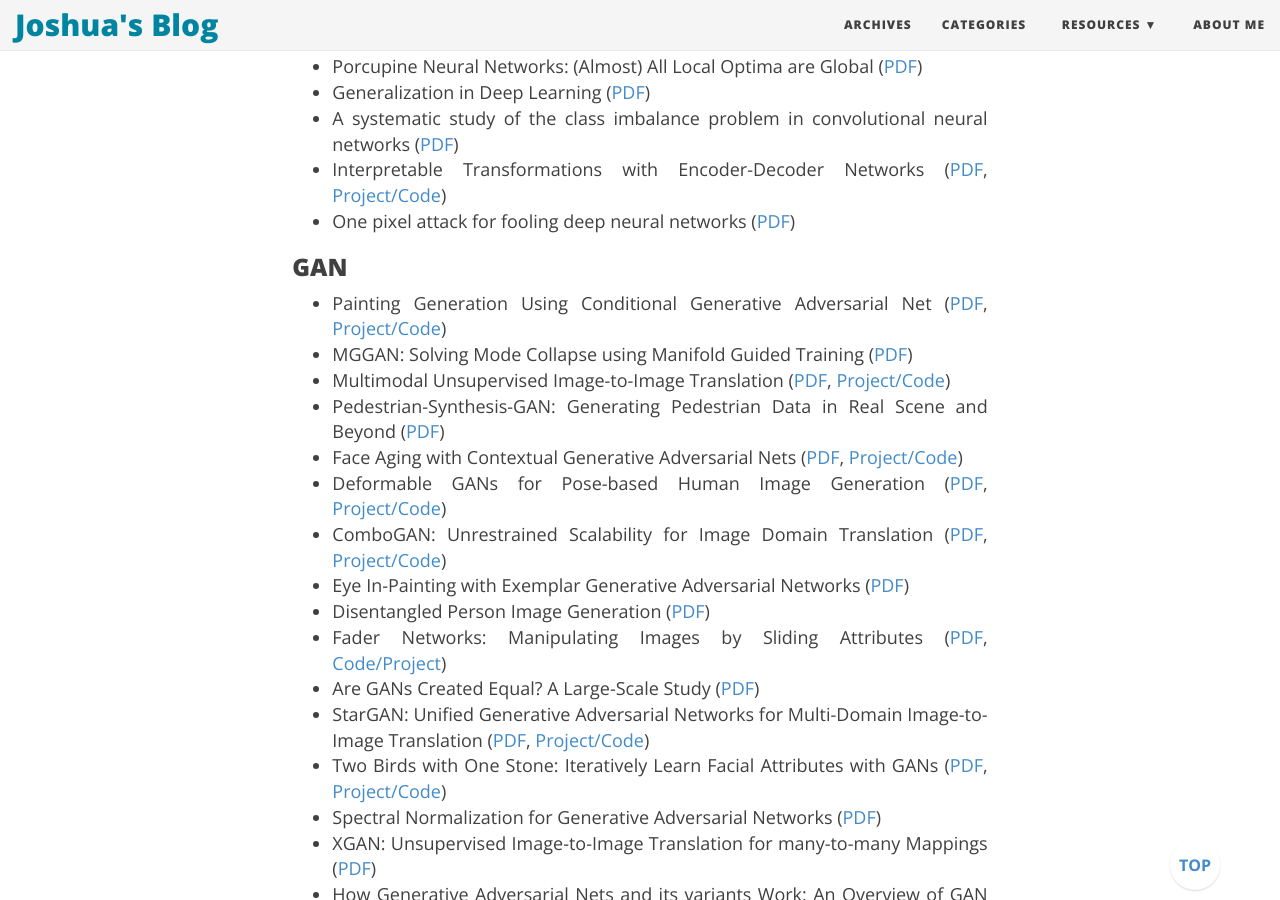
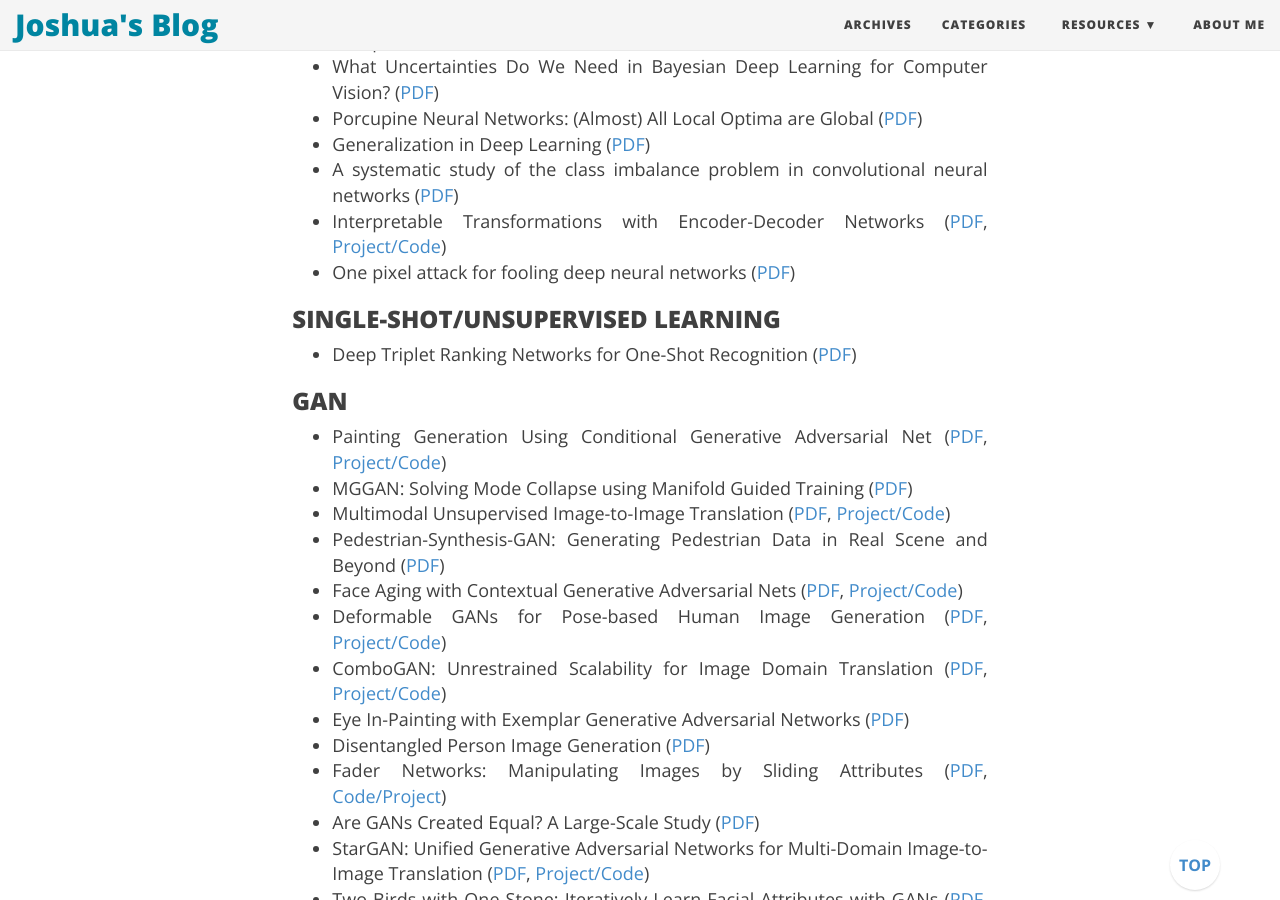
Before and after one commit to joshua19881228/joshua19881228.github.io, a Jekyll site: the page built from _posts/Computer_Vision/2016-08-25-my-jumble-of-computer-vision.md, in a window 1280 px wide and 900 px high, scrolled down 19866 px. Built offline with Jekyll 4.4.1, drawn with Linux system fonts in a browser that asks for light colours; nearby versions of some CDN libraries; formulas are drawn with MathJax 3; comment, search, counter and statistics services are not loaded; some of the changed text lies outside the part shown.

Commit message:
update post

```diff
--- a/_posts/Computer_Vision/2016-08-25-my-jumble-of-computer-vision.md
+++ b/_posts/Computer_Vision/2016-08-25-my-jumble-of-computer-vision.md
@@ -363,6 +363,7 @@
 
 ### CNN AND DEEP LEARNING ###
 
+* Network Transplanting ([PDF](https://arxiv.org/abs/1804.10272))
 * An Information-Theoretic View for Deep Learning ([PDF](https://arxiv.org/abs/1804.09060))
 * Understanding Individual Neuron Importance Using Information Theory ([PDF](https://arxiv.org/abs/1804.06679))
 * Understanding Convolutional Neural Network Training with Information Theory ([PDF](https://arxiv.org/abs/1804.06537))
@@ -503,6 +504,10 @@
 * A systematic study of the class imbalance problem in convolutional neural networks ([PDF](https://arxiv.org/abs/1710.05381))
 * Interpretable Transformations with Encoder-Decoder Networks ([PDF](https://arxiv.org/abs/1710.07307), [Project/Code](http://visual.cs.ucl.ac.uk/pubs/interpTransform/))
 * One pixel attack for fooling deep neural networks ([PDF](https://arxiv.org/abs/1710.08864))
+
+### SINGLE-SHOT/UNSUPERVISED LEARNING ###
+
+* Deep Triplet Ranking Networks for One-Shot Recognition ([PDF](https://arxiv.org/abs/1804.07275))
 
 ### GAN ###
 
```
